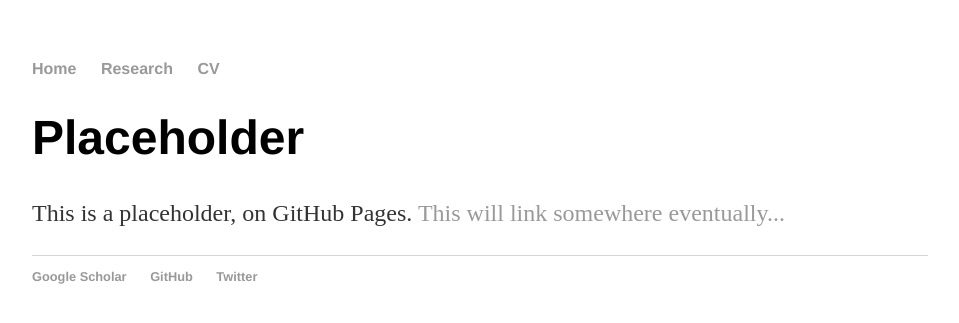
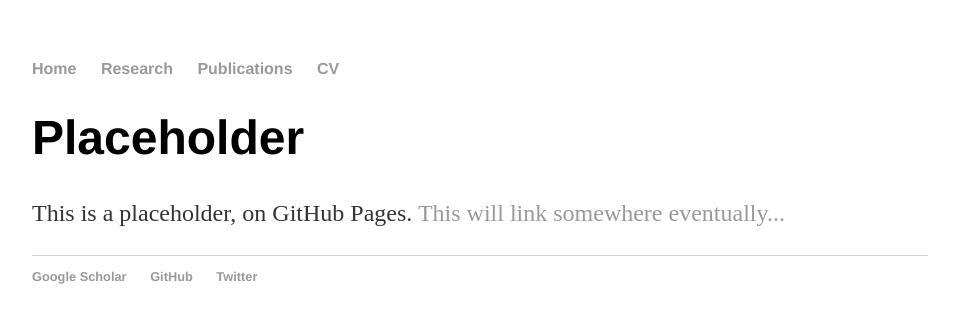
Before and after one commit to sreschechtko/sreschechtko.github.io, a Jekyll site: the page built from index.html, in a window 1280 px wide. Shown: the top 323 px of the page, without its empty margins (160-1119 px from the left). Built offline with Jekyll 4.4.1, drawn with Linux system fonts in a browser that asks for light colours.

Commit message:
Update default.html

```diff
--- a/_layouts/default.html
+++ b/_layouts/default.html
@@ -10,6 +10,7 @@
 	    		<ul>
 	        		<li><a href="/">Home</a></li>
 		        	<li><a href="/research">Research</a></li>
+				<li><a hreft="/publications">Publications</a></li>
 	        		<li><a href="/cv">CV</a></li>
 	    		</ul>
 			</nav>
```
